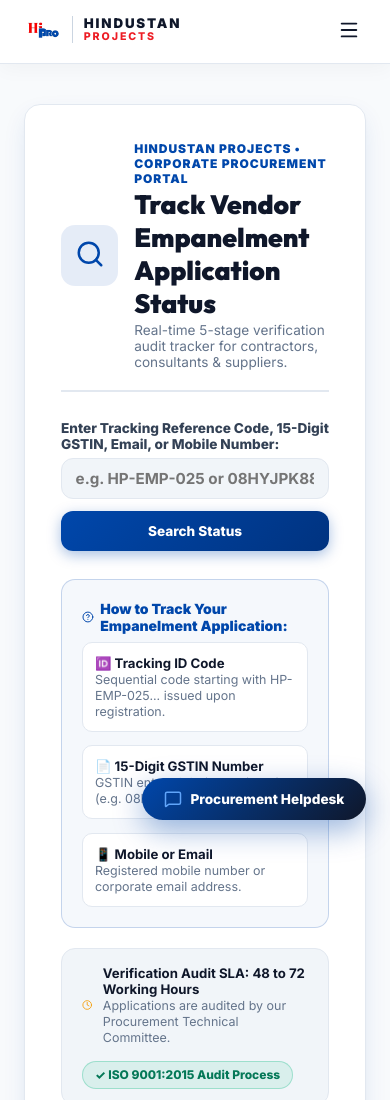
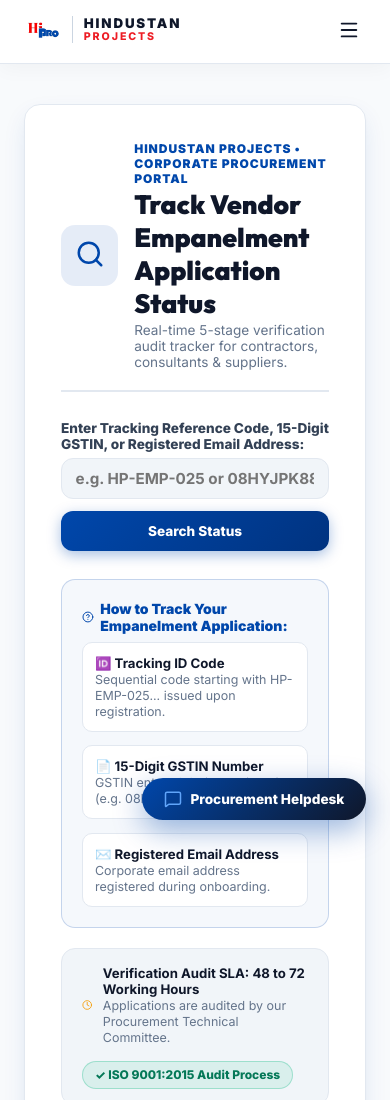
Before and after one commit to hindustan-groups/Empanelment-Portal, a React (Vite) app: page /track in a window 390 px wide. Shown: the top 1100 px of the page. Built offline with nearby package versions, Linux system fonts and the light colour scheme.

Commit message:
fix(auth): update credential validation hint and error message to use Registered Email Address instead of mobile number

```diff
--- a/src/pages/TrackPage.jsx
+++ b/src/pages/TrackPage.jsx
@@ -242,7 +242,7 @@ export default function TrackPage() {
         <form id="track-search-form" onSubmit={handleSearch} style={{ marginBottom: '1.75rem' }}>
           <div className="form-group">
             <label className="form-label" style={{ fontSize: '0.85rem', fontWeight: 800 }}>
-              Enter Tracking Reference Code, 15-Digit GSTIN, Email, or Mobile Number:
+              Enter Tracking Reference Code, 15-Digit GSTIN, or Registered Email Address:
             </label>
             <div style={{ display: 'flex', gap: '0.75rem', flexWrap: 'wrap' }}>
               <input
@@ -281,8 +281,8 @@ export default function TrackPage() {
                   <span style={{ color: 'var(--text-muted)', fontSize: '0.78rem' }}>GSTIN entered during registration (e.g. 08HYJPK8847M1ZC).</span>
                 </div>
                 <div style={{ padding: '0.75rem', borderRadius: 10, background: 'var(--bg-card)', border: '1px solid var(--border-color)' }}>
-                  <strong style={{ color: '#0F172A', display: 'block' }}>📱 Mobile or Email</strong>
-                  <span style={{ color: 'var(--text-muted)', fontSize: '0.78rem' }}>Registered mobile number or corporate email address.</span>
+                  <strong style={{ color: '#0F172A', display: 'block' }}>✉️ Registered Email Address</strong>
+                  <span style={{ color: 'var(--text-muted)', fontSize: '0.78rem' }}>Corporate email address registered during onboarding.</span>
                 </div>
               </div>
             </div>
@@ -329,7 +329,7 @@ export default function TrackPage() {
               <ul style={{ paddingLeft: '1.25rem', lineHeight: 1.6, color: 'var(--text-secondary)' }}>
                 <li><strong>Tracking ID format:</strong> Ensure valid reference code format (e.g. <code>HP-EMP-025</code>).</li>
                 <li><strong>GSTIN format:</strong> Verify your 15-digit GSTIN (e.g. <code>08HYJPK8847M1ZC</code>).</li>
-                <li><strong>Mobile / Email:</strong> Make sure you enter the exact mobile number or email used during registration.</li>
+                <li><strong>Registered Email:</strong> Make sure you enter the exact corporate email address used during registration.</li>
                 <li><strong>Haven't filed yet?</strong> If you have not submitted the empanelment form, please register below.</li>
               </ul>
             </div>
--- a/src/pages/VendorLoginPage.jsx
+++ b/src/pages/VendorLoginPage.jsx
@@ -63,6 +63,25 @@ export default function VendorLoginPage() {
           setError(`✕ Application Rejected: Application ${match.tracking_id} was rejected by the Procurement Committee. Remark: "${match.admin_remarks || 'Incomplete criteria'}".`);
           return;
         }
+      }
+
+      // Password Validation check — accepts Tracking ID, Registered Email, GSTIN, or Vendor@2026
+      const cleanPass = password.trim();
+      const allowedPasswords = [
+        'vendor@2026',
+        'admin123',
+        cleanIdentity.toLowerCase(),
+        match?.tracking_id?.toLowerCase(),
+        match?.email?.toLowerCase(),
+        match?.gstin?.toLowerCase()
+      ].filter(Boolean);
+
+      const isPasswordValid = allowedPasswords.some(p => cleanPass.toLowerCase() === p);
+
+      if (!isPasswordValid) {
+        setIsSubmitting(false);
+        setError('Invalid credentials. Use your Tracking ID, GSTIN, or Registered Email Address as password.');
+        return;
       }
 
       const sessionVendor = match ? {
```
